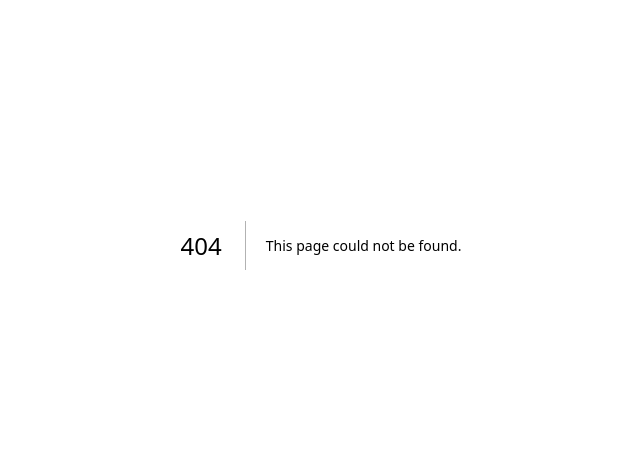
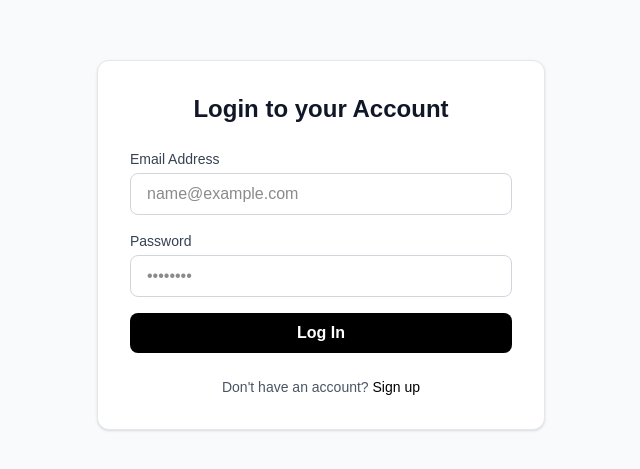
Before and after one commit to AdityaJoshiJ/bookmark-app, a Next.js app: page /login in a window 1280 px wide. Before the commit this address had no page. Shown: the part 155-624 px from the top of the page, without its empty margins (319-959 px from the left). Built offline with nearby package versions, Linux system fonts and the light colour scheme; no server answers.

Commit message:
feat: add bookmark creation and rls security
Entire-Checkpoint: 96deefd10be2

```diff
--- /dev/null
+++ b/app/dashboard/page.tsx
@@ -0,0 +1,123 @@
+"use client";
+
+import { useEffect, useState } from "react";
+import { useRouter } from "next/navigation";
+import { supabase } from "@/lib/supabase";
+import { BookmarkForm } from "@/components/BookmarkForm";
+import { User } from "@supabase/supabase-js";
+
+export default function DashboardPage() {
+  const [user, setUser] = useState<User | null>(null);
+  const [loading, setLoading] = useState(true);
+  const [submitting, setSubmitting] = useState(false);
+  const [message, setMessage] = useState<{
+    type: "success" | "error";
+    text: string;
+  } | null>(null);
+  const router = useRouter();
+
+  useEffect(() => {
+    const checkUser = async () => {
+      const { data: { user } } = await supabase.auth.getUser();
+      if (!user) {
+        router.push("/login");
+      } else {
+        setUser(user);
+      }
+      setLoading(false);
+    };
+
+    checkUser();
+  }, [router]);
+
+  const handleSignOut = async () => {
+    await supabase.auth.signOut();
+    router.push("/login");
+  };
+
+  const handleBookmarkSubmit = async (data: { title: string; url: string; is_public: boolean }) => {
+    if (!user) return;
+
+    setSubmitting(true);
+    setMessage(null);
+
+    try {
+      const { error } = await supabase.from("bookmarks").insert({
+        user_id: user.id,
+        title: data.title,
+        url: data.url,
+        is_public: data.is_public,
+      });
+
+      if (error) {
+        throw error;
+      }
+
+      setMessage({
+        type: "success",
+        text: "Bookmark added successfully!",
+      });
+    } catch (err) {
+      console.error("Error adding bookmark:", err);
+      const errorMessage = err instanceof Error ? err.message : "Failed to add bookmark";
+      setMessage({
+        type: "error",
+        text: errorMessage,
+      });
+    } finally {
+      setSubmitting(false);
+    }
+  };
+
+  if (loading) {
+    return (
+      <div className="flex items-center justify-center min-h-screen">
+        <p>Loading...</p>
+      </div>
+    );
+  }
+
+  return (
+    <div className="p-8 max-w-4xl mx-auto">
+      <div className="flex justify-between items-center mb-8">
+        <h1 className="text-2xl font-bold">Dashboard</h1>
+        <button
+          onClick={handleSignOut}
+          className="px-4 py-2 text-sm font-medium text-white bg-black rounded-lg hover:bg-gray-800 transition-colors"
+        >
+          Sign Out
+        </button>
+      </div>
+
+      <div className="grid gap-8 md:grid-cols-2">
+        <div className="space-y-6">
+          <div className="bg-white p-6 border border-gray-200 rounded-xl shadow-sm">
+            <h2 className="text-lg font-semibold mb-2">User Profile</h2>
+            <p className="text-gray-600">
+              Logged in as: <span className="font-semibold text-black">{user?.email}</span>
+            </p>
+          </div>
+        </div>
+
+        <div className="space-y-6">
+          <div className="bg-white p-6 border border-gray-200 rounded-xl shadow-sm">
+            <h2 className="text-lg font-semibold mb-4">Add New Bookmark</h2>
+            <BookmarkForm onSubmit={handleBookmarkSubmit} isLoading={submitting} />
+
+            {message && (
+              <div
+                className={`mt-4 p-4 text-sm rounded-lg border ${
+                  message.type === "success"
+                    ? "bg-green-50 text-green-700 border-green-100"
+                    : "bg-red-50 text-red-700 border-red-100"
+                }`}
+              >
+                {message.text}
+              </div>
+            )}
+          </div>
+        </div>
+      </div>
+    </div>
+  );
+}
--- /dev/null
+++ b/app/login/page.tsx
@@ -0,0 +1,107 @@
+"use client";
+
+import { useState } from "react";
+import { useRouter } from "next/navigation";
+import { supabase } from "@/lib/supabase";
+
+export default function LoginPage() {
+  const [email, setEmail] = useState("");
+  const [password, setPassword] = useState("");
+  const [loading, setLoading] = useState(false);
+  const [error, setError] = useState<string | null>(null);
+  const router = useRouter();
+
+  const handleLogin = async (e: React.FormEvent) => {
+    e.preventDefault();
+    setLoading(true);
+    setError(null);
+
+    try {
+      const { error } = await supabase.auth.signInWithPassword({
+        email,
+        password,
+      });
+
+      if (error) {
+        setError(error.message);
+      } else {
+        router.push("/dashboard");
+      }
+    } catch (err) {
+      setError("An unexpected error occurred");
+      console.error(err);
+    } finally {
+      setLoading(false);
+    }
+  };
+
+  return (
+    <div className="flex flex-col items-center justify-center min-h-screen p-4 bg-gray-50">
+      <div className="w-full max-w-md p-8 space-y-6 bg-white border border-gray-200 rounded-xl shadow-sm">
+        <h1 className="text-2xl font-bold text-center text-gray-900">
+          Login to your Account
+        </h1>
+
+        <form onSubmit={handleLogin} className="space-y-4">
+          <div>
+            <label
+              htmlFor="email"
+              className="block text-sm font-medium text-gray-700"
+            >
+              Email Address
+            </label>
+            <input
+              id="email"
+              type="email"
+              value={email}
+              onChange={(e) => setEmail(e.target.value)}
+              required
+              className="w-full px-4 py-2 mt-1 border border-gray-300 rounded-lg focus:ring-2 focus:ring-black focus:border-transparent outline-none transition-all"
+              placeholder="name@example.com"
+            />
+          </div>
+
+          <div>
+            <label
+              htmlFor="password"
+              className="block text-sm font-medium text-gray-700"
+            >
+              Password
+            </label>
+            <input
+              id="password"
+              type="password"
+              value={password}
+              onChange={(e) => setPassword(e.target.value)}
+              required
+              className="w-full px-4 py-2 mt-1 border border-gray-300 rounded-lg focus:ring-2 focus:ring-black focus:border-transparent outline-none transition-all"
+              placeholder="••••••••"
+            />
+          </div>
+
+          <button
+            type="submit"
+            disabled={loading}
+            className="w-full px-4 py-2 font-semibold text-white bg-black rounded-lg hover:bg-gray-800 disabled:bg-gray-400 disabled:cursor-not-allowed transition-colors"
+          >
+            {loading ? "Logging in..." : "Log In"}
+          </button>
+        </form>
+
+        {error && (
+          <div className="p-4 text-sm text-red-700 bg-red-50 border border-red-100 rounded-lg">
+            {error}
+          </div>
+        )}
+
+        <div className="text-sm text-center text-gray-600">
+          Don&apos;t have an account?{" "}
+          <a href="/signup" className="font-medium text-black hover:underline">
+            Sign up
+          </a>
+        </div>
+
+      </div>
+    </div>
+  );
+}
--- /dev/null
+++ b/components/BookmarkForm.tsx
@@ -0,0 +1,112 @@
+"use client";
+
+import React, { useState } from "react";
+
+interface BookmarkFormProps {
+  initialData?: {
+    title: string;
+    url: string;
+    is_public: boolean;
+  };
+  onSubmit: (data: { title: string; url: string; is_public: boolean }) => void;
+  isLoading?: boolean;
+}
+
+export const BookmarkForm: React.FC<BookmarkFormProps> = ({
+  initialData,
+  onSubmit,
+  isLoading = false,
+}) => {
+  const [formData, setFormData] = useState({
+    title: initialData?.title || "",
+    url: initialData?.url || "",
+    is_public: initialData?.is_public ?? false,
+  });
+
+  const handleChange = (
+    e: React.ChangeEvent<HTMLInputElement | HTMLTextAreaElement>
+  ) => {
+    const { name, value, type } = e.target as HTMLInputElement;
+    const checked = (e.target as HTMLInputElement).checked;
+
+    setFormData((prev) => ({
+      ...prev,
+      [name]: type === "checkbox" ? checked : value,
+    }));
+  };
+
+  const handleSubmit = (e: React.FormEvent) => {
+    e.preventDefault();
+    onSubmit(formData);
+  };
+
+  return (
+    <form
+      onSubmit={handleSubmit}
+      className="space-y-4 p-6 bg-white border border-gray-200 rounded-xl shadow-sm max-w-md w-full"
+    >
+      <div>
+        <label
+          htmlFor="title"
+          className="block text-sm font-medium text-gray-700 mb-1"
+        >
+          Title
+        </label>
+        <input
+          id="title"
+          name="title"
+          type="text"
+          value={formData.title}
+          onChange={handleChange}
+          required
+          placeholder="My Awesome Bookmark"
+          className="w-full px-4 py-2 border border-gray-300 rounded-lg focus:ring-2 focus:ring-black focus:border-transparent outline-none transition-all"
+        />
+      </div>
+
+      <div>
+        <label
+          htmlFor="url"
+          className="block text-sm font-medium text-gray-700 mb-1"
+        >
+          URL
+        </label>
+        <input
+          id="url"
+          name="url"
+          type="url"
+          value={formData.url}
+          onChange={handleChange}
+          required
+          placeholder="https://example.com"
+          className="w-full px-4 py-2 border border-gray-300 rounded-lg focus:ring-2 focus:ring-black focus:border-transparent outline-none transition-all"
+        />
+      </div>
+
+      <div className="flex items-center space-x-3">
+        <input
+          id="is_public"
+          name="is_public"
+          type="checkbox"
+          checked={formData.is_public}
+          onChange={handleChange}
+          className="w-4 h-4 text-black border-gray-300 rounded focus:ring-black"
+        />
+        <label
+          htmlFor="is_public"
+          className="text-sm font-medium text-gray-700"
+        >
+          Make this bookmark public
+        </label>
+      </div>
+
+      <button
+        type="submit"
+        disabled={isLoading}
+        className="w-full px-4 py-2 font-semibold text-white bg-black rounded-lg hover:bg-gray-800 disabled:bg-gray-400 disabled:cursor-not-allowed transition-colors"
+      >
+        {isLoading ? "Saving..." : "Save Bookmark"}
+      </button>
+    </form>
+  );
+};
```
